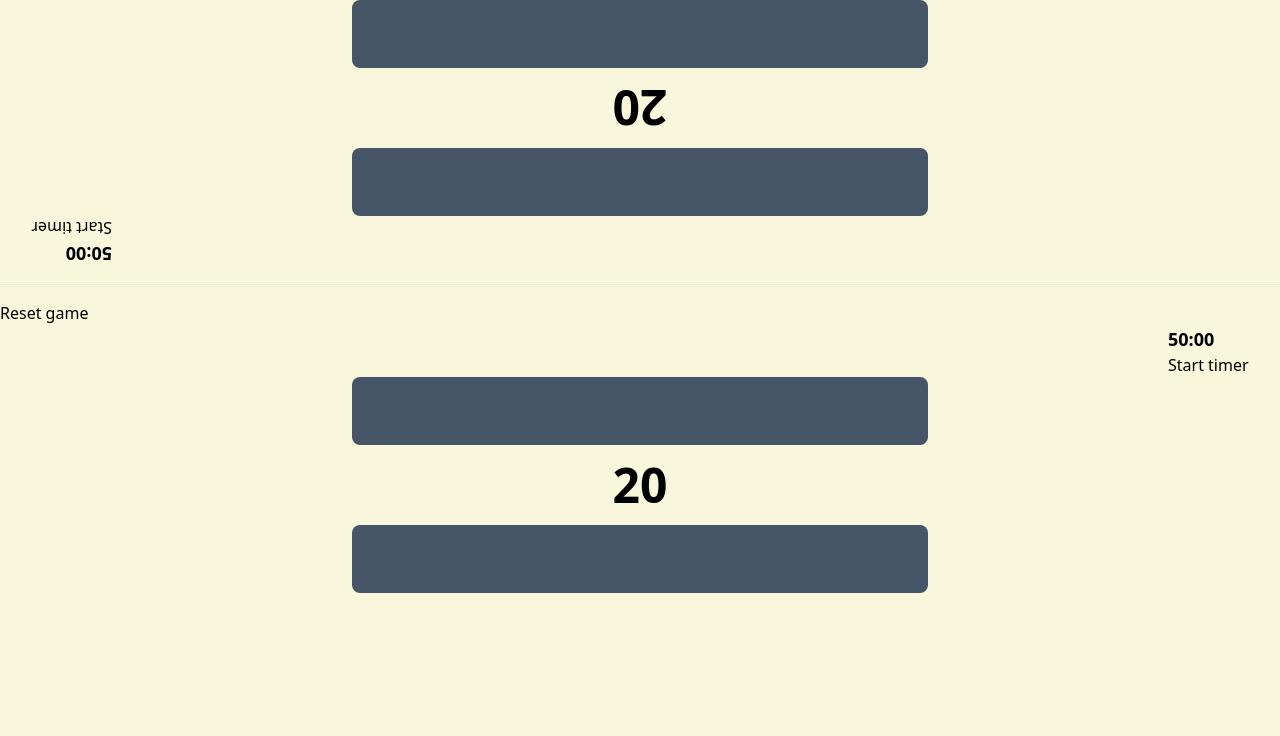
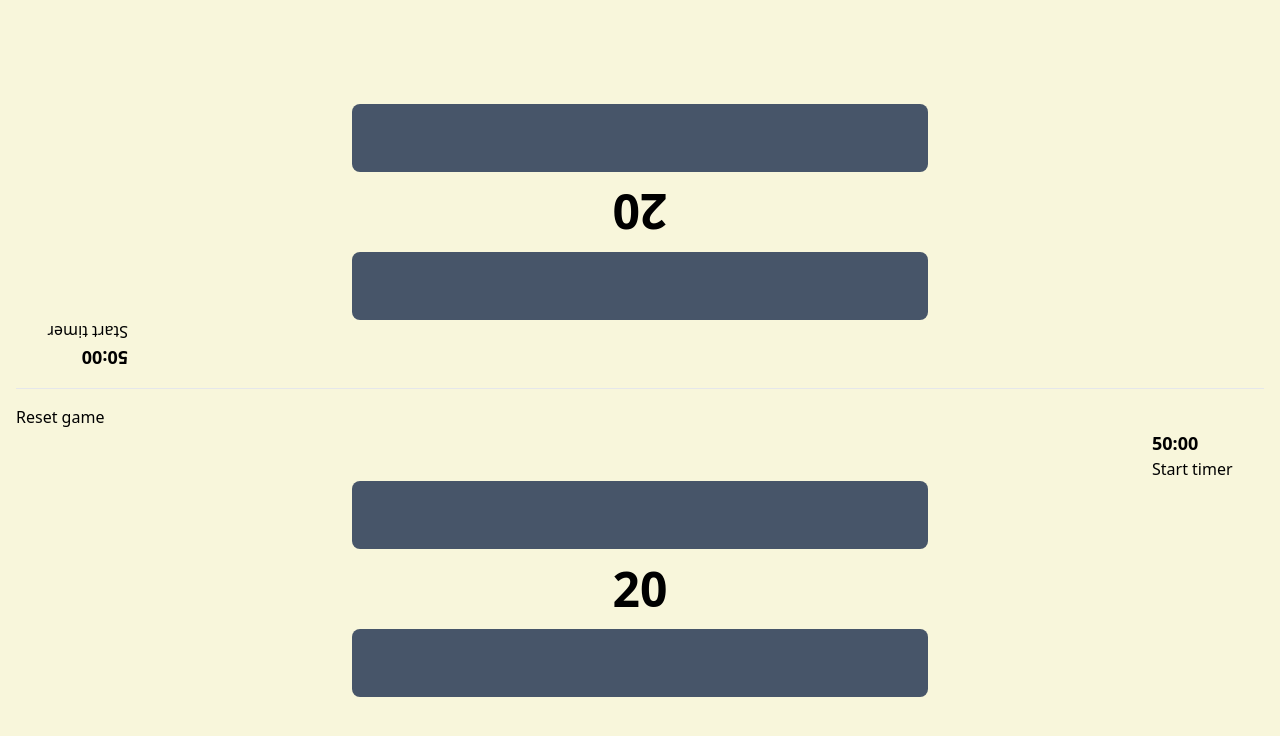
Before and after one commit to axelfriberg/lifelink, a React (Vite) app: page / in a window 1280 px wide. Shown: the top 736 px of the page. Built offline with nearby package versions, Linux system fonts and the light colour scheme; some icons are missing.

Commit message:
Center layout vertically

```diff
--- a/src/App.tsx
+++ b/src/App.tsx
@@ -25,7 +25,8 @@ function App() {
   };
 
   return (
-    <div className="bg-plains min-h-screen">
+    <div className="bg-plains min-h-screen px-4 flex flex-col">
+      <div className="my-auto">
         <div className="rotate-180">
           <div className="flex">
             <div className="ml-auto">
@@ -63,6 +64,7 @@ function App() {
           />
         </div>
       </div>
+    </div>
   );
 }
 
--- a/src/components/CurrentLifeChange.tsx
+++ b/src/components/CurrentLifeChange.tsx
@@ -10,11 +10,7 @@ export function CurrentLifeChange({
   }
 
   return (
-    <p
-      className={`text-xl ${
-        currentLifeChange > 0 ? "text-green-600" : "text-red-600"
-      }`}
-    >
+    <p className={currentLifeChange > 0 ? "text-green-600" : "text-red-600"}>
       {currentLifeChange > 0 && "+"}
       {currentLifeChange}
     </p>
```
Lines whose indentation alone changed are shown as unchanged.
